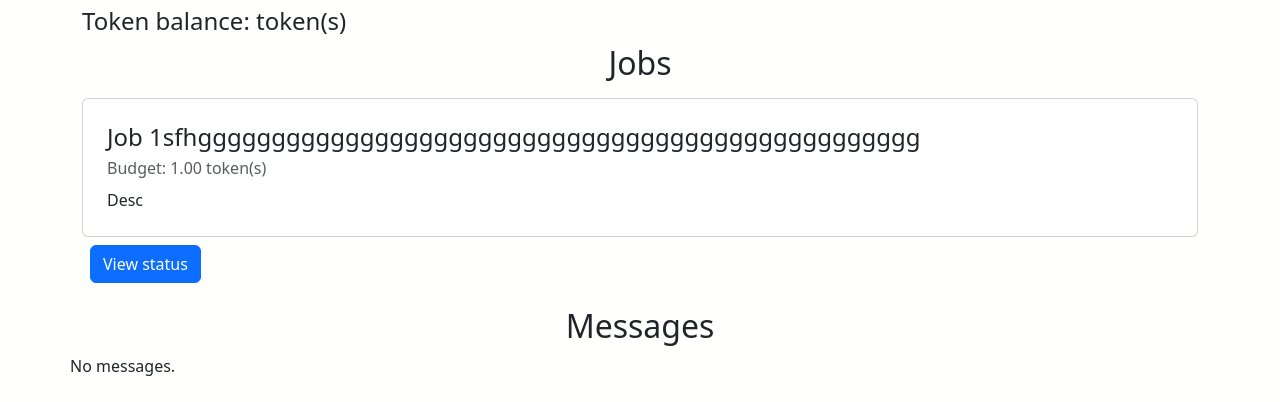
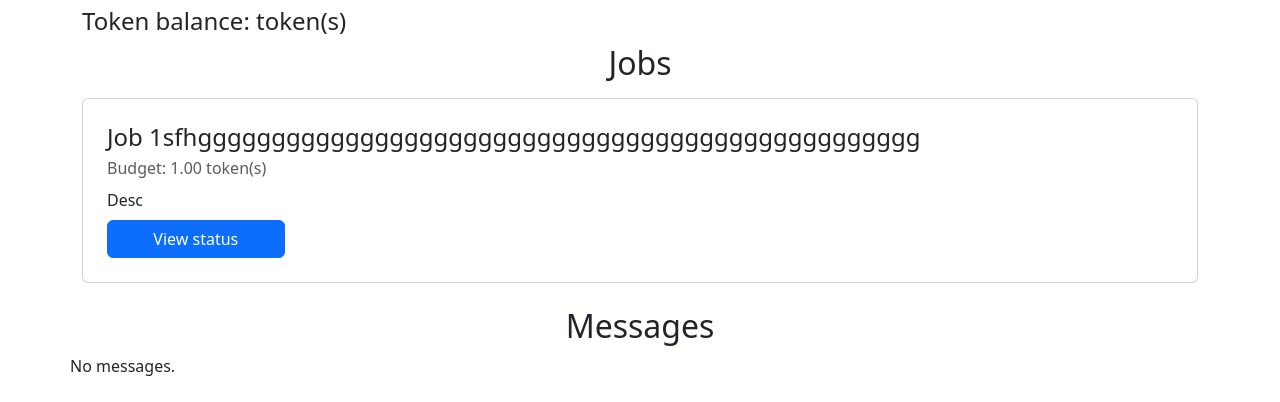
Before and after one commit to lukakuterovac/translate-o-rama, a Django app: template translationsite/app/templates/app/dashboard.html in a window 1280 px wide. Shown: the part 457-859 px from the top of the page. Run offline with Django 4.2, Linux system fonts and the light colour scheme; the template is opened without the code that fills it: values that come from a table or form of the project are taken from there, others are empty; data comes from the database, SQL or seed files in the repository; both versions use the stored data as it was after the commit; some libraries are stand-ins or nearby versions.

Commit message:
Move view status button in job card and add back button

```diff
--- a/translationsite/app/templates/app/dashboard.html
+++ b/translationsite/app/templates/app/dashboard.html
@@ -21,7 +21,6 @@
   <div class="mb-4">
     {% for job in jobs %}
       {% include 'includes/job_card.html' with job=job %}
-      <a href="{% url 'app:job_status' job.id %}" class="btn btn-primary ms-2">View status</a>
     {% empty %}
       <div class="row">
         No jobs posted.
--- a/translationsite/app/templates/app/job_status.html
+++ b/translationsite/app/templates/app/job_status.html
@@ -14,5 +14,6 @@
     </h4>
     <div class="mb-2 text-muted">Budget: {{ job.budget }} token(s)</div>
     <div class="">{{ job.description }}</div>
+    <a href="{% url 'app:dashboard' %}" class="btn btn-secondary col-2 mt-4">Back</a>
   </div>
 {% endblock content %}
--- a/translationsite/app/templates/includes/job_card.html
+++ b/translationsite/app/templates/includes/job_card.html
@@ -4,6 +4,7 @@
       <h4 class="card-title">{{ job.title }}</h4>
     </div>
     <div class="card-subtitle mb-2 text-muted">Budget: {{ job.budget }} token(s)</div>
-    <div class="card-text">{{ job.description }}</div>
+    <div class="card-text mb-2">{{ job.description }}</div>
+    <a href="{% url 'app:job_status' job.id %}" class="btn btn-primary col-2">View status</a>
   </div>
 </div>
```
Also changed, not shown: translationsite/db.sqlite3.
